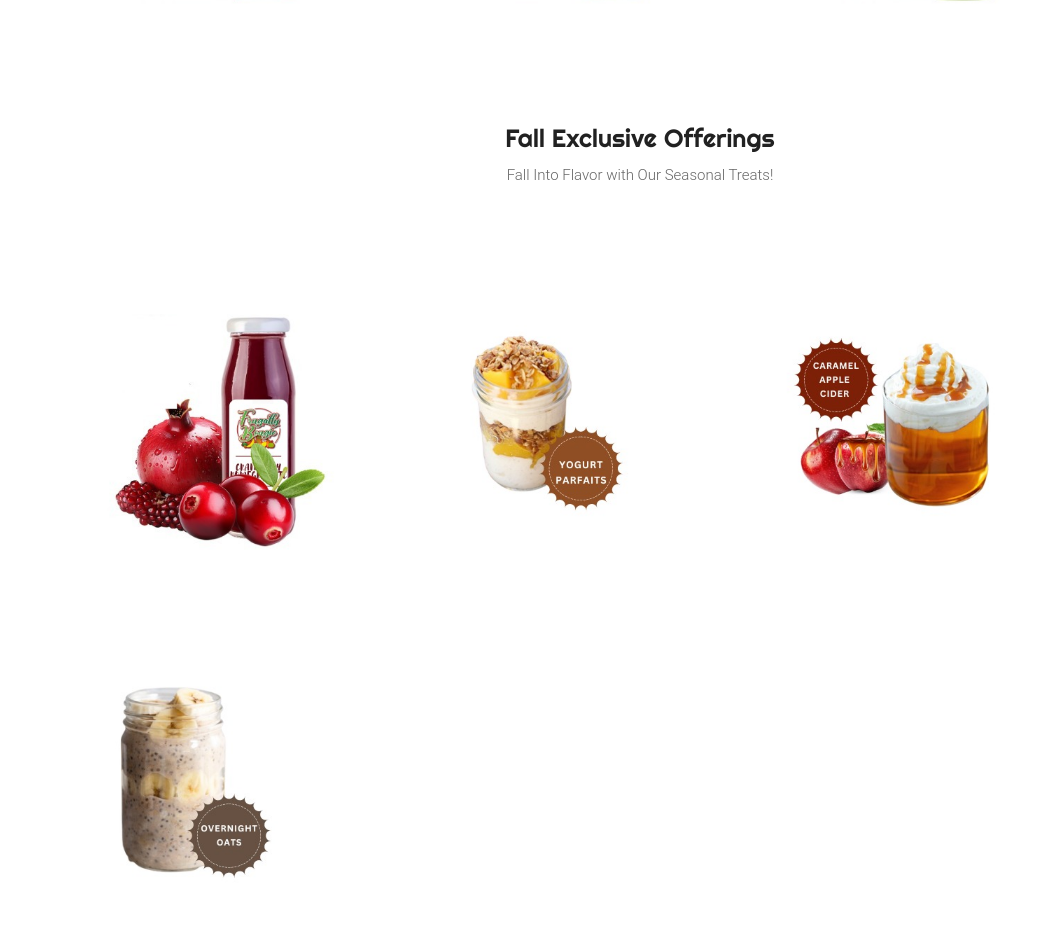
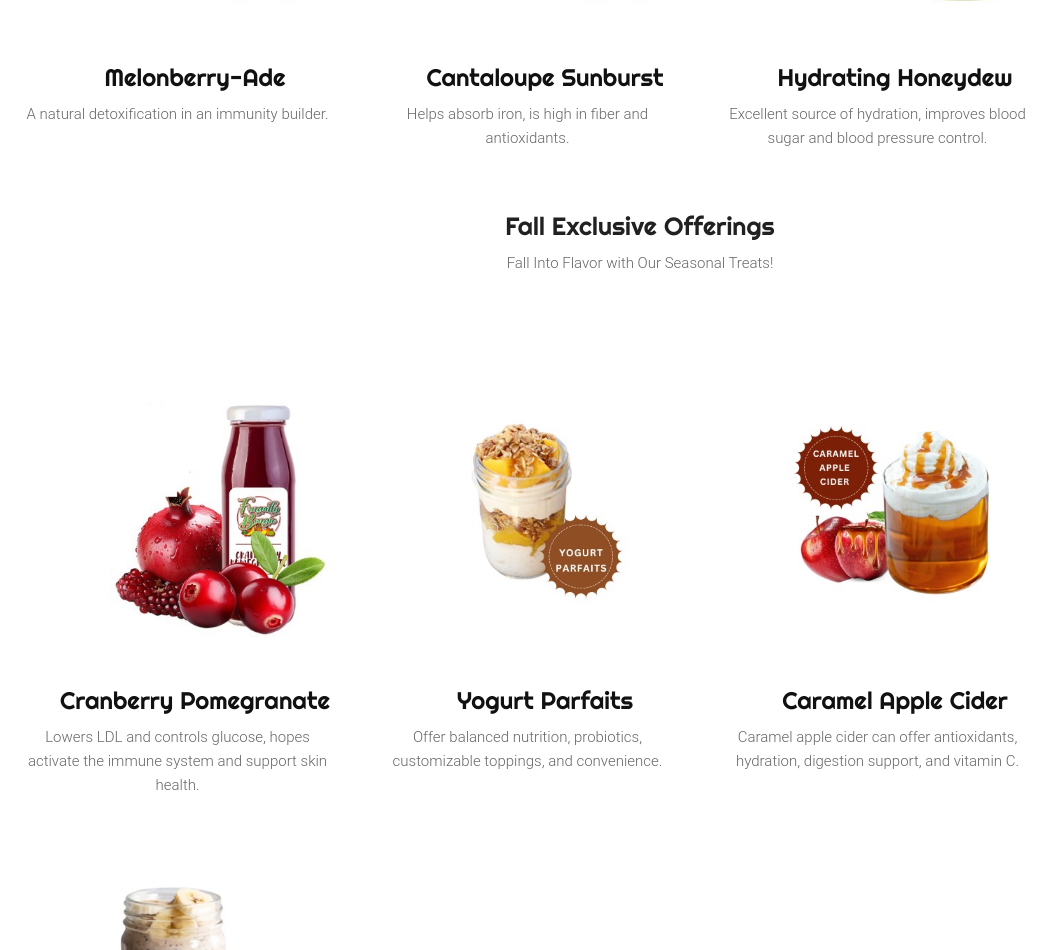
Before and after one commit to 0LynxNet/Frugally-Bougie, a plain HTML site: page index.html in a window 1280 px wide. Shown: the part 4085-5035 px from the top of the page, without its empty margins (0-1062 px from the left). Drawn offline with nearby package versions, Linux system fonts and the light colour scheme.

Commit message:
Updated website final  files

```diff
--- a/index.html
+++ b/index.html
@@ -201,12 +201,18 @@
          <div class="card-juices">
             <div class="juice-type">
                <img src="images/summer 1.jfif" alt="">
+               <h1>Melonberry-Ade</h1>
+               <p>A natural detoxification in an immunity builder.</p>
             </div>
             <div class="juice-type">
                <img src="images/summer 2.jfif" alt="">
+               <h1>Cantaloupe Sunburst</h1>
+               <p>Helps absorb iron, is high in fiber and antioxidants.</p>
             </div>
             <div class="juice-type">
                <img src="images/summer 3.jfif" alt="">
+               <h1>Hydrating Honeydew</h1>
+               <p>Excellent source of hydration, improves blood sugar and blood pressure control.</p>
             </div>
          </div>
             <!-- end Manu -->
@@ -220,15 +226,23 @@
       <div class="card-juices">
          <div class="juice-type">
             <img src="images/fall 1.jfif" width="1000px" alt="">
+            <h1>Cranberry Pomegranate</h1>
+            <p>Lowers LDL and controls glucose, hopes activate the immune system and support skin health.</p>
          </div>
          <div class="juice-type">
             <img src="images/fall 2.jfif" alt="">
+            <h1>Yogurt Parfaits</h1>
+            <p>Offer balanced nutrition, probiotics, customizable toppings, and convenience.</p>
          </div>
          <div class="juice-type">
             <img src="images/fall 3.jfif" alt="">
+            <h1>Caramel Apple Cider</h1>
+            <p>Caramel apple cider can offer antioxidants, hydration, digestion support, and vitamin C.</p>
          </div>
          <div class="juice-type">
             <img src="images/fall 4.jfif" alt="">
+            <h1>Overnight Oats</h1>
+            <p>provide fiber, vitamins, antioxidants, energy, digestion support, and satiety.</p>
          </div>
       </div>
          <!-- end Manu -->
```
